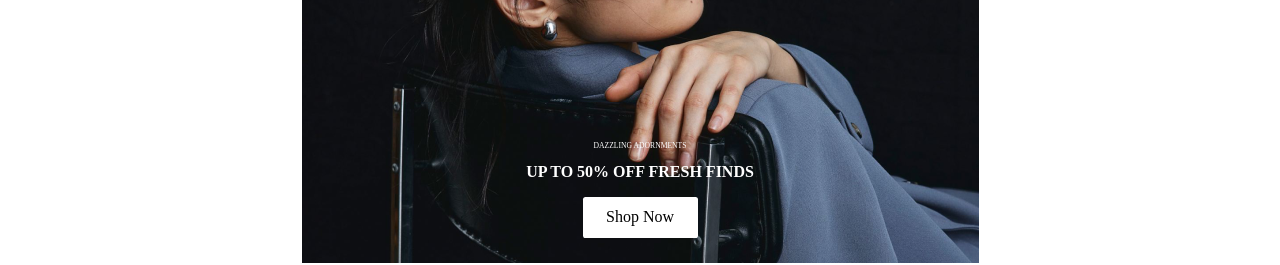
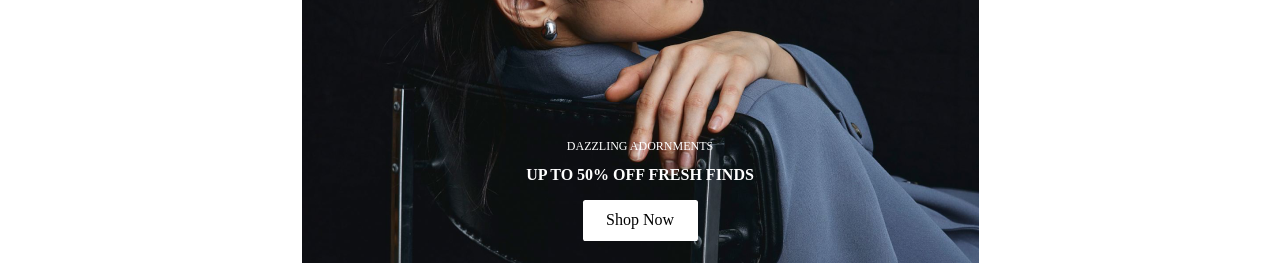
Before and after one commit to Moluno-xiii/swissposh_hng, a React (Vite) app: page / in a window 1280 px wide. Shown: the part 2420-2685 px from the top of the page. Built offline with nearby package versions, Linux system fonts and the light colour scheme; a web font is replaced by a local one.

Commit message:
fix: homepage text style

```diff
--- a/src/components/SecondImagesSection.jsx
+++ b/src/components/SecondImagesSection.jsx
@@ -6,11 +6,7 @@ const SecondImagesSection = ({href, alt, image6, image_6_large, image7, image_7_
     <div className="my-6 flex flex-col gap-y-6">
       <div className="relative">
         <div className="mx-6 flex h-[414px] max-w-[678px] flex-row items-center justify-center md:mx-auto md:h-[515px]">
-          <img
-            src={image6}
-            alt={alt}
-            className="h-full md:hidden"
-          />
+          <img src={image6} alt={alt} className="h-full md:hidden" />
           <img
             src={image_6_large}
             alt={alt}
@@ -18,7 +14,7 @@ const SecondImagesSection = ({href, alt, image6, image_6_large, image7, image_7_
           />
         </div>
         <div className="absolute bottom-0 mb-5 flex h-[107px] w-full flex-col items-center justify-center bg-transparent bg-opacity-[62%] text-white md:text-xs">
-          <span className="text-[7.63px] font-medium uppercase leading-[10.3px]">
+          <span className="text-[7.63px] font-medium uppercase leading-[10.3px] md:text-xs">
             Dazzling adornments
           </span>
           <p className="mb-[12.71px] mt-[8.9px] text-[10.17px] font-black uppercase leading-[13.73px] md:text-base">
@@ -32,11 +28,7 @@ const SecondImagesSection = ({href, alt, image6, image_6_large, image7, image_7_
 
       <div className="relative">
         <div className="mx-6 flex h-[414px] max-w-[678px] flex-row items-center justify-center md:mx-auto md:h-[515px]">
-          <img
-            src={image7}
-            alt={alt}
-            className="h-full md:hidden"
-          />
+          <img src={image7} alt={alt} className="h-full md:hidden" />
           <img
             src={image_7_large}
             alt={alt}
```
